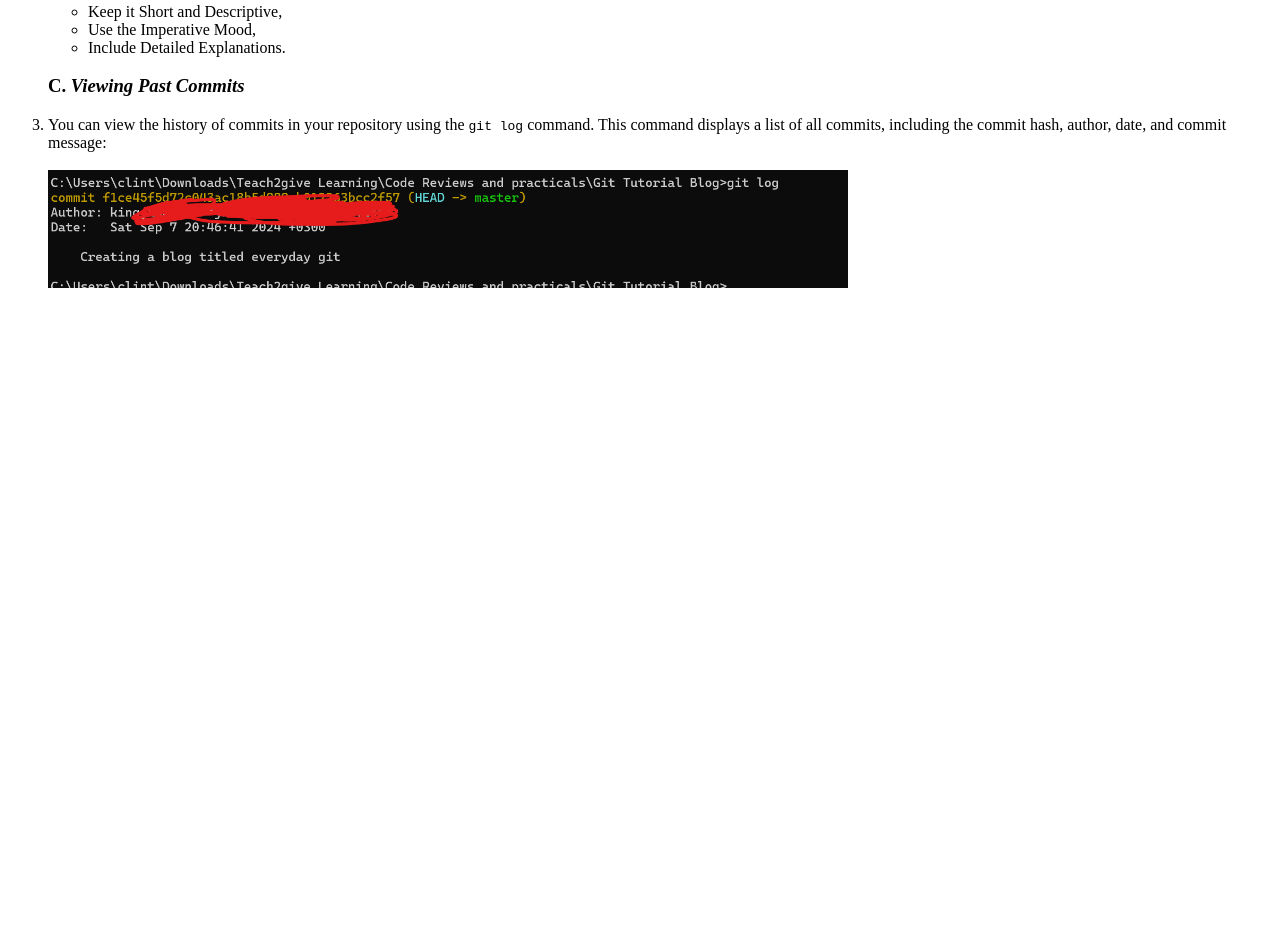
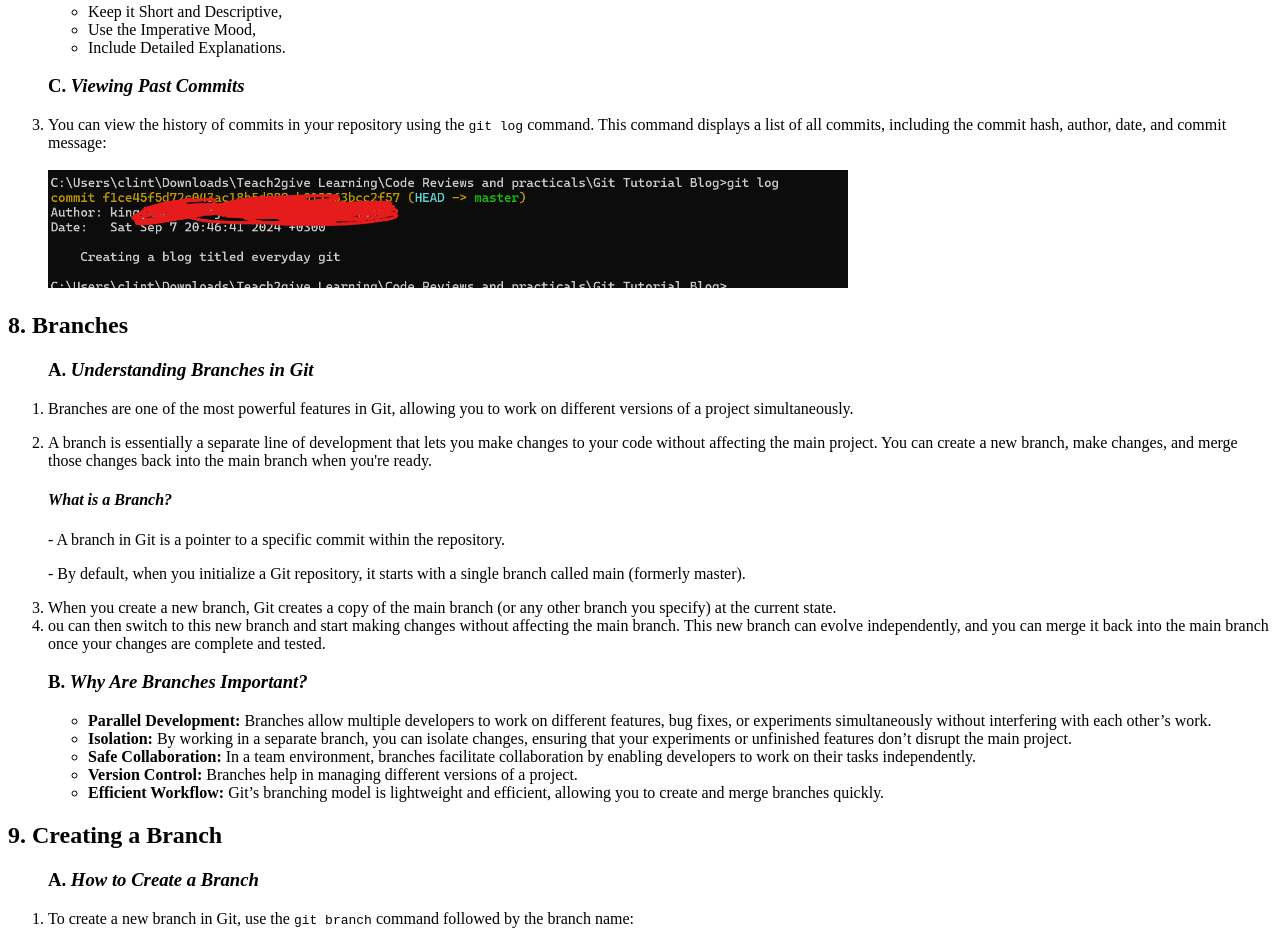
Before and after one commit to kingjames500/html-git-blog-exercise, a plain HTML site: page index.html in a window 1280 px wide. Shown: the part 3575-4519 px from the top of the page. Before the commit the page ends 3883 px from the top, so only its background shows below. Drawn offline with Linux system fonts and the light colour scheme.

Commit message:
adding a lesson about git branches

```diff
--- a/index.html
+++ b/index.html
@@ -125,10 +125,12 @@
         <ol>
             <li>Open a terminal or command prompt window.</li>
             <li>Set your username by usinng the command
-                <code>git config --global user.name "you username" as shown on the figure below:</code></li>
+                <code>git config --global user.name "you username" as shown on the figure below:</code>
+            </li>
             <img src="./images/git name.png" width="400px">
             <li>Set your email address by using the command
-                <code>git config --global user.email "you email address" as shown on the figure below:</code></li>
+                <code>git config --global user.email "you email address" as shown on the figure below:</code>
+            </li>
             <img src="./images/git email.png" width="400px">
             <li>You can verify the configuration above by running this command <br>
                 <code>git config user.name</code> for verifying if the name is correct. and <br>
@@ -222,8 +224,55 @@
                 <li>Include Detailed Explanations.</li>
             </ul>
             <h3>C. <i>Viewing Past Commits</i></h3>
-            <li>You can view the history of commits in your repository using the <code> git log</code> command. This command displays a list of all commits, including the commit hash, author, date, and commit message:</li><br>
+            <li>You can view the history of commits in your repository using the <code> git log</code> command. This
+                command displays a list of all commits, including the commit hash, author, date, and commit message:
+            </li><br>
             <img src="./images/git log.png" alt="" width="800px">
+        </ol>
+    </div>
+    <h2>8. Branches</h2>
+    <div class="branches">
+
+        <ol>
+            <h3>A. <i>Understanding Branches in Git</i></h3>
+            <li>
+                <p>Branches are one of the most powerful features in Git, allowing you to work on different versions of
+                    a project simultaneously.</p>
+            </li>
+            <li>A branch is essentially a separate line of development that lets you make changes to your code without
+                affecting the main project. You can create a new branch, make changes, and merge those changes back into
+                the main branch when you're ready. </li>
+            <h4> <i>What is a Branch?</i></h4>
+            <p>- A branch in Git is a pointer to a specific commit within the repository.</p>
+            <p>- By default, when you initialize a Git repository, it starts with a single branch called main (formerly
+                master).</p>
+            <li>When you create a new branch, Git creates a copy of the main branch (or any other branch you specify) at
+                the current state.</li>
+            <li>ou can then switch to this new branch and start making changes without affecting the main branch. This
+                new branch can evolve independently, and you can merge it back into the main branch once your changes
+                are complete and tested.</li>
+
+            <h3>B. <i>Why Are Branches Important?</i></h3>
+
+            <ul>
+                <li><b>Parallel Development:</b> Branches allow multiple developers to work on different features, bug
+                    fixes, or experiments simultaneously without interfering with each other’s work.</li>
+                <li> <b>Isolation:</b> By working in a separate branch, you can isolate changes, ensuring that your
+                    experiments or unfinished features don’t disrupt the main project.</li>
+                <li><b>Safe Collaboration:</b> In a team environment, branches facilitate collaboration by enabling
+                    developers to work on their tasks independently.</li>
+                <li><b>Version Control:</b> Branches help in managing different versions of a project.</li>
+                <li><b>Efficient Workflow:</b> Git’s branching model is lightweight and efficient, allowing you to
+                    create and merge branches quickly. </li>
+            </ul>
+        </ol>
+
+    </div>
+    <h2>9. Creating a Branch</h2>
+    <div class="creating-branch">
+        <ol>
+            <h3>A. <i>How to Create a Branch</i></h3>
+            <li>To create a new branch in Git, use the <code>git branch</code> command followed by the branch name:</li>
         </ol>
     </div>
 </body>
```
